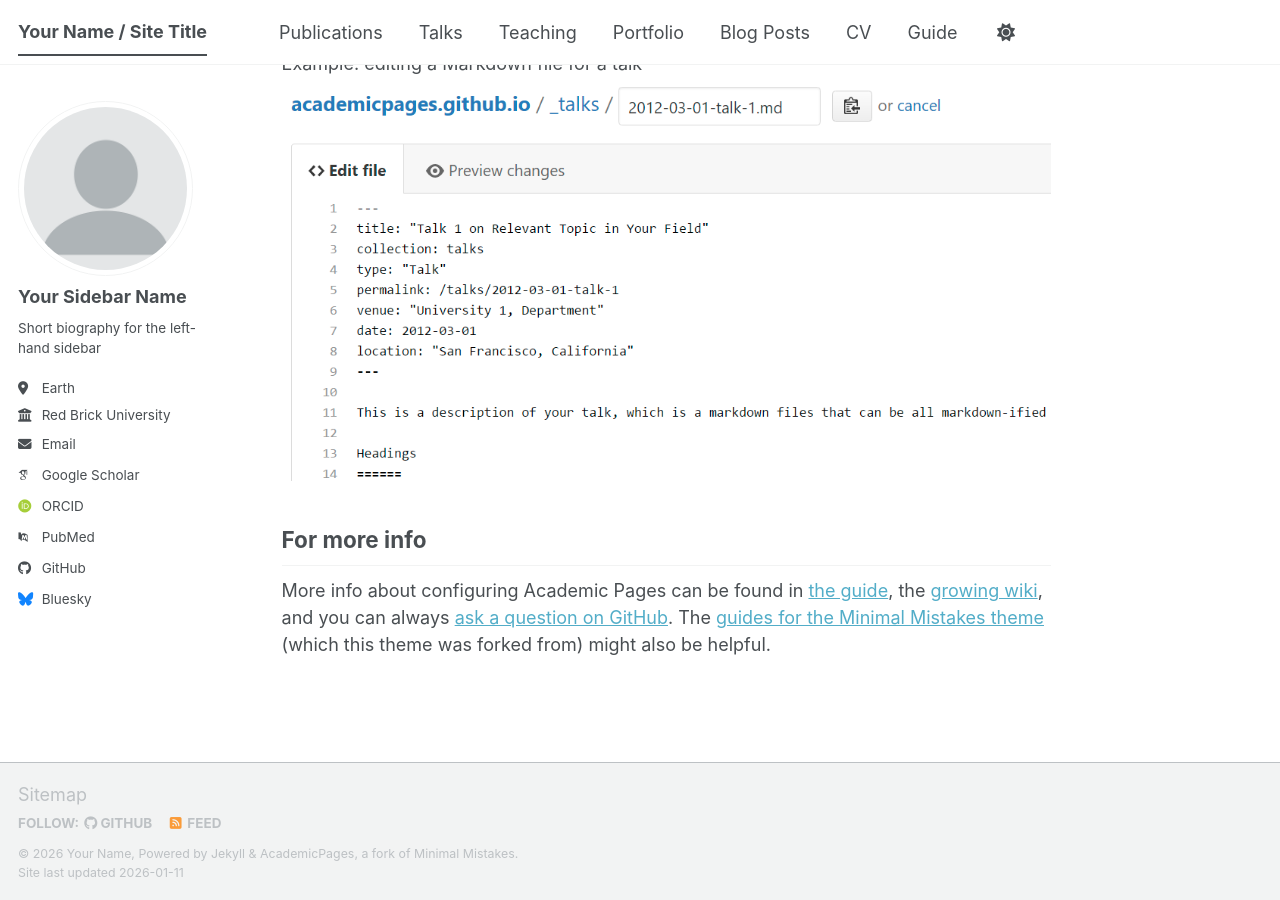
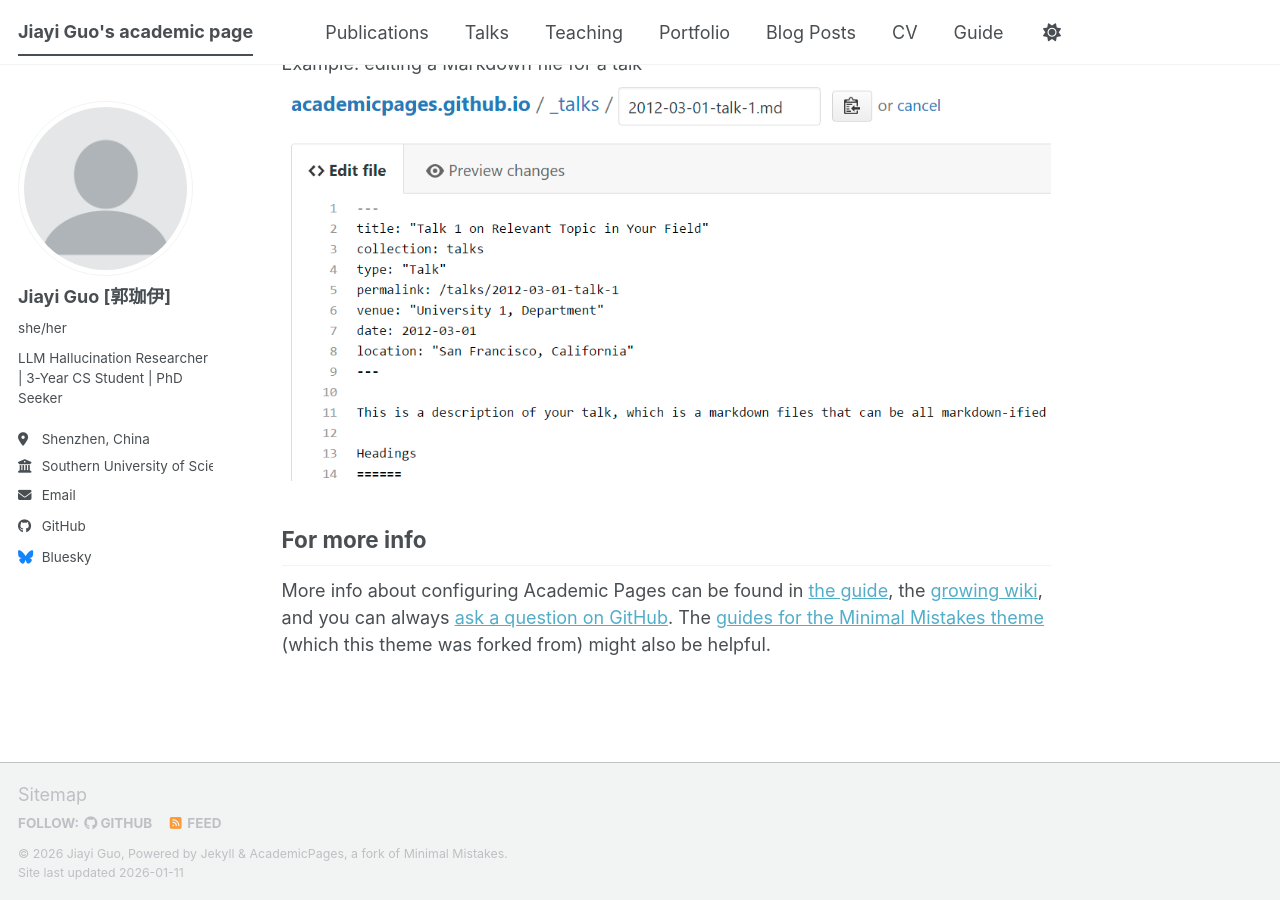
Before and after one commit to joyguoguo/joyguoguo.github.io, a Jekyll site: the page built from _pages/about.md, in a window 1280 px wide and 900 px high, scrolled down 2720 px. Built offline with Jekyll 4.4.1, drawn with Linux system fonts in a browser that asks for light colours; some web fonts are replaced; a script bundle is joined from its source files by our own code; library files that are not in the unit come from our copies.

Commit message:
Update personal information in _config.yml

```diff
--- a/_config.yml
+++ b/_config.yml
@@ -9,11 +9,11 @@
 # Basic Site Settings
 locale                   : "en-US"
 site_theme               : "default" # The available themes options are "default", "air", "sunrise", "mint", "dirt" and "contrast"
-title                    : "Your Name / Site Title"
+title                    : "Jiayi Guo's academic page"
 title_separator          : "-"
-name                     : &name "Your Name"
-description              : &description "Your Name's academic portfolio"   # Update this with a general description of your site, this is the default if not overridden by a page
-url                      : https://academicpages.github.io # The base hostname & protocol for your site e.g. "https://[your GitHub username].github.io",
+name                     : &name "Jiayi Guo"
+description              : &description "Jiayi Guo's academic portfolio"   # Update this with a general description of your site, this is the default if not overridden by a page
+url                      : https://joyguoguo.github.io # The base hostname & protocol for your site e.g. "https://[your GitHub username].github.io",
                                                            # or if you already have some other page hosted on Github then use "https://[your GitHub username].github.io/[Your Repo Name]"
 baseurl                  : "" # the subpath of your site, e.g. "/blog"
 repository               : "academicpages/academicpages.github.io"
@@ -24,24 +24,24 @@
 author:
   # Biographic information
   avatar           : "profile.png"
-  name             : "Your Sidebar Name"
-  pronouns         : # example: "she/her"
-  bio              : "Short biography for the left-hand sidebar"
-  location         : "Earth"
-  employer         : "Red Brick University"
+  name             : "Jiayi Guo [郭珈伊]"
+  pronouns         : "she/her"
+  bio              : "LLM Hallucination Researcher | 3-Year CS Student | PhD Seeker"
+  location         : "Shenzhen, China"
+  employer         : "Southern University of Science and Technology"
   uri              : # URL
-  email            : "none@example.org"
+  email            : "guoguojoy@qq.com"
 
   # Academic websites
   academia         : # URL
   arxiv            : # URL - Update with the correct link to your profile
-  googlescholar    : "https://scholar.google.com/citations?user=PS_CX0AAAAAJ"
+  googlescholar    : #"https://scholar.google.com/citations?user=PS_CX0AAAAAJ"
   inspire-hep      : # URL
   impactstory      : # URL
-  orcid            : "https://orcid.org/yourorcidurl"
+  orcid            : #"https://orcid.org/yourorcidurl"
   semantic         : # URL
   ssrn             : # URL
-  pubmed           : "https://www.ncbi.nlm.nih.gov/pubmed/?term=john+snow"
+  pubmed           : #"https://www.ncbi.nlm.nih.gov/pubmed/?term=john+snow"
   researchgate     : # URL
   scopus           : # URL
   zotero           : # URL
```
